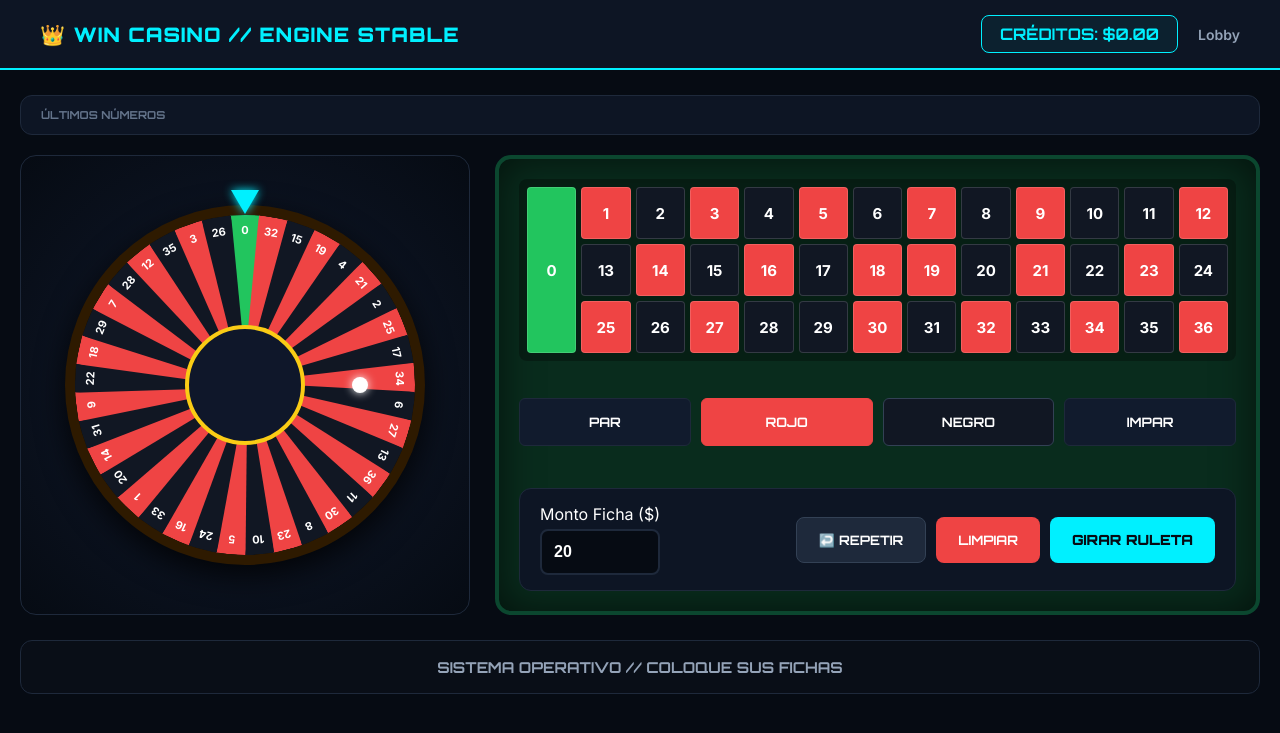
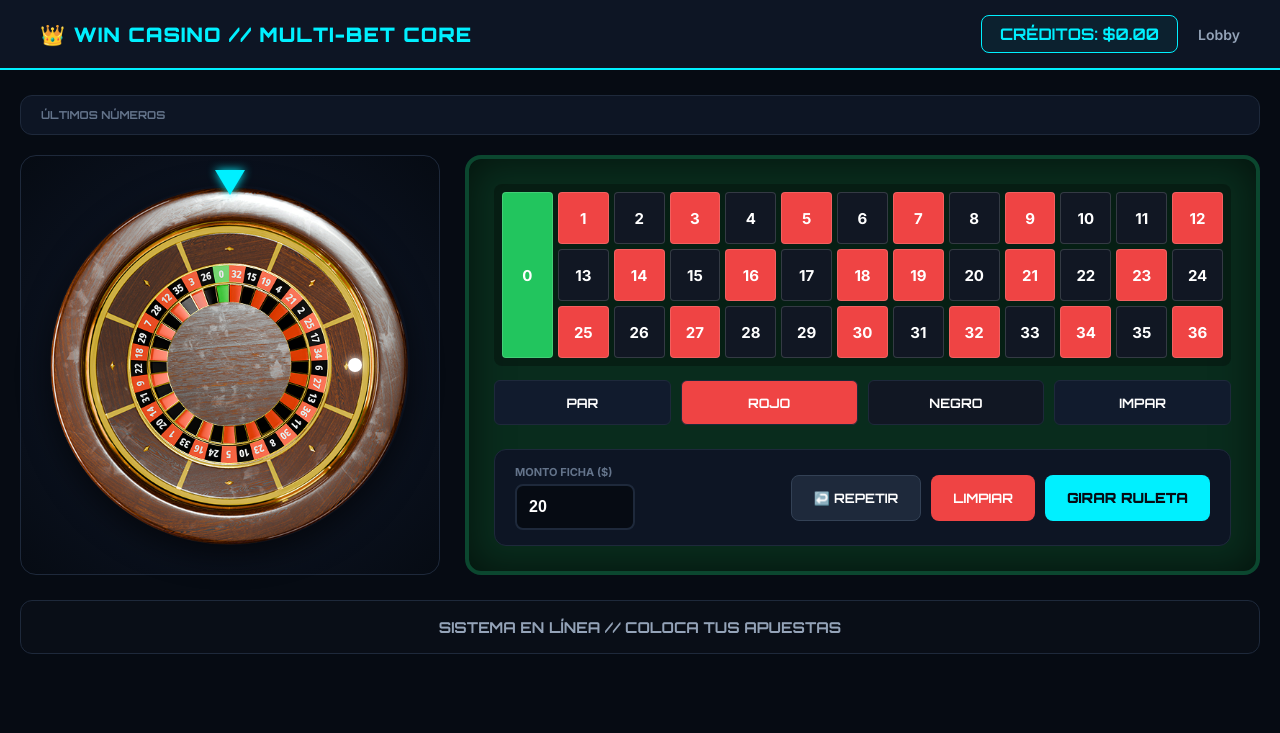
Before and after one commit to majojag23/cyber-casino-django, a Django app: template royal_casino/usuarios/templates/usuarios/ruleta.html in a window 1280 px wide. Shown: the top 733 px of the page. Run offline with Django 5.2, Linux system fonts and the light colour scheme; the template is opened without the code that fills it, so the values that code supplies are empty.

Commit message:
Restoration: Recuperado tapete e interfaz original con calibracion de -5 grados

```diff
--- a/royal_casino/usuarios/templates/usuarios/ruleta.html
+++ b/royal_casino/usuarios/templates/usuarios/ruleta.html
@@ -7,6 +7,7 @@
     <title>Cyber Rolett // Premium Casino</title>
     <link href="https://fonts.googleapis.com/css2?family=Orbitron:wght@400;700;900&family=Inter:wght@400;600;700&display=swap" rel="stylesheet">
     <style>
+        /* ESTILOS ORIGINALES DEL CASINO */
         * { box-sizing: border-box; margin: 0; padding: 0; }
         body {
             background-color: #060b13;
@@ -51,16 +52,16 @@
         .history-list { display: flex; gap: 8px; }
         .badge-num { width: 30px; height: 30px; border-radius: 50%; display: flex; align-items: center; justify-content: center; font-size: 12px; font-weight: 700; }
         .badge-red { background: #ef4444; color: white; }
-        .badge-black { background: #111723; color: white; border: 1px solid #475569; }
+        .badge-black { background: #1e293b; color: white; border: 1px solid #475569; }
         .badge-green { background: #22c55e; color: white; }
 
         .main-arena {
             display: grid;
-            grid-template-columns: 450px 1fr;
+            grid-template-columns: 420px 1fr;
             gap: 25px;
         }
 
-        /* CAJA DE LA RULETA */
+        /* CONTENEDOR GRÁFICO DE TU RULETA ORIGINAL */
         .wheel-box {
             background: radial-gradient(circle, #111a2e 0%, #060b13 100%);
             border: 1px solid #1e293b;
@@ -69,7 +70,7 @@
             justify-content: center;
             align-items: center;
             position: relative;
-            height: 460px;
+            height: 420px;
         }
 
         .roulette-wrapper {
@@ -78,64 +79,54 @@
             height: 360px;
         }
 
-        /* El plato circular */
+        /* Uso de tu imagen original */
         .wheel-disk {
             width: 100%;
             height: 100%;
             border-radius: 50%;
-            position: relative;
-            box-shadow: 0 10px 30px rgba(0,0,0,0.8);
-            transition: transform 4s cubic-bezier(0.1, 0.8, 0.1, 1);
-            overflow: hidden;
-            border: 10px solid #2e1a00;
-            background: #111;
-        }
-
-        .wheel-center {
-            position: absolute;
-            top: 50%; left: 50%;
-            width: 120px; height: 120px;
-            background: #0f172a;
-            border: 4px solid #facc15;
-            border-radius: 50%;
-            margin-top: -60px; margin-left: -60px;
-            z-index: 10;
-        }
-
-        /* La Bolita viaja en el riel externo */
-        .roulette-ball {
-            position: absolute;
-            top: 50%; left: 50%;
-            width: 16px; height: 16px;
-            background: #ffffff;
-            border-radius: 50%;
-            margin-top: -8px; margin-left: -8px;
-            z-index: 30;
-            box-shadow: 0 0 10px #ffffff;
-            transform: rotate(0deg) translate(115px);
+            background-size: cover;
+            background-position: center;
+            box-shadow: 0 10px 30px rgba(0,0,0,0.6);
             transition: transform 4s cubic-bezier(0.1, 0.8, 0.1, 1);
         }
 
-        /* Flecha indicadora superior fija */
+        /* La bola física en el riel de 125px */
+        .roulette-ball {
+            position: absolute;
+            top: 50%;
+            left: 50%;
+            width: 14px;
+            height: 14px;
+            background: #ffffff;
+            border-radius: 50%;
+            margin-top: -7px;
+            margin-left: -7px;
+            z-index: 30;
+            box-shadow: 0 0 8px #ffffff;
+            transform-origin: 50% 50%;
+            transform: rotate(0deg) translate(125px) rotate(0deg);
+            transition: transform 4s cubic-bezier(0.15, 0.75, 0.2, 1);
+        }
+
         .wheel-pointer {
             position: absolute;
             top: -15px;
             left: 50%;
             transform: translateX(-50%);
             width: 0; height: 0;
-            border-left: 14px solid transparent;
-            border-right: 14px solid transparent;
-            border-top: 24px solid #00f0ff;
+            border-left: 15px solid transparent;
+            border-right: 15px solid transparent;
+            border-top: 25px solid #00f0ff;
             z-index: 40;
             filter: drop-shadow(0 0 5px #00f0ff);
         }
 
-        /* TAPETE DE APUESTAS */
+        /* PAÑO VERDE ORIGINAL DE APUESTAS */
         .betting-table {
             background: #092c1d;
             border: 4px solid #0b472f;
             border-radius: 16px;
-            padding: 20px;
+            padding: 25px;
             display: flex;
             flex-direction: column;
             justify-content: space-between;
@@ -154,6 +145,7 @@
         .grid-cell {
             height: 52px;
             display: flex;
+            flex-direction: column;
             align-items: center;
             justify-content: center;
             font-weight: 700;
@@ -169,15 +161,17 @@
         .cell-red { background: #ef4444; color: white; }
         .cell-black { background: #111723; color: white; }
 
+        /* Bloque de apuestas externas */
         .outside-section {
             display: grid;
             grid-template-columns: repeat(4, 1fr);
             gap: 10px;
-            margin-top: 15px;
+            margin-top: 10px;
         }
         .outside-cell {
+            background: #111b2d;
             border: 1px solid #1e293b;
-            height: 48px;
+            height: 45px;
             display: flex;
             align-items: center;
             justify-content: center;
@@ -187,11 +181,9 @@
             cursor: pointer;
             border-radius: 6px;
             position: relative;
-            text-transform: uppercase;
         }
-        .cell-ext-red { background: #ef4444; color: white; border-color: #ef4444; }
-        .cell-ext-black { background: #111723; color: white; border-color: #334155; }
-        .cell-ext-neutral { background: #111b2d; color: white; }
+        .cell-ext-red { background: #ef4444; color: white; }
+        .cell-ext-black { background: #111723; color: white; }
 
         .grid-cell.selected-target, .outside-cell.selected-target {
             border: 2px solid #00f0ff !important;
@@ -204,7 +196,7 @@
             color: #000;
             font-size: 10px;
             font-weight: 800;
-            padding: 1px 5px;
+            padding: 1px 4px;
             border-radius: 10px;
         }
 
@@ -219,10 +211,10 @@
             border: 1px solid #1e293b;
         }
 
+        .input-panel label { font-size: 11px; color: #64748b; font-weight: 700; text-transform: uppercase; }
         .input-panel input {
             background: #060b13; border: 2px solid #1e293b; padding: 12px; border-radius: 8px;
             color: white; font-size: 16px; font-weight: 700; width: 120px; outline: none;
-            margin-top: 5px;
         }
 
         .btn-group-actions { display: flex; gap: 10px; }
@@ -263,7 +255,7 @@
 <body>
 
     <header>
-        <div class="logo">👑 WIN CASINO // ENGINE STABLE</div>
+        <div class="logo">👑 WIN CASINO // MULTI-BET CORE</div>
         <div style="display: flex; align-items: center; gap: 20px;">
             <div id="saldo-display" class="wallet-display">CRÉDITOS: $0.00</div>
             <a href="/" style="color: #94a3b8; text-decoration: none; font-size: 14px; font-weight: 600;">Lobby</a>
@@ -280,8 +272,7 @@
             <div class="wheel-box">
                 <div class="roulette-wrapper">
                     <div class="wheel-pointer"></div>
-                    <div id="ruleta-disco" class="wheel-disk"></div>
-                    <div class="wheel-center"></div>
+                    <div id="ruleta-disco" class="wheel-disk" style="background-image: url('{% static 'imagenes/ruleta_disco.png' %}');"></div>
                     <div id="ruleta-bolita" class="roulette-ball"></div>
                 </div>
             </div>
@@ -328,15 +319,15 @@
                 </div>
 
                 <div class="outside-section">
-                    <div class="outside-cell cell-ext-neutral" data-num="PAR" onclick="elegirCelda('PAR', 'externa', this)">PAR</div>
+                    <div class="outside-cell" data-num="PAR" onclick="elegirCelda('PAR', 'externa', this)">PAR</div>
                     <div class="outside-cell cell-ext-red" data-num="ROJO" onclick="elegirCelda('ROJO', 'externa', this)">ROJO</div>
                     <div class="outside-cell cell-ext-black" data-num="NEGRO" onclick="elegirCelda('NEGRO', 'externa', this)">NEGRO</div>
-                    <div class="outside-cell cell-ext-neutral" data-num="IMPAR" onclick="elegirCelda('IMPAR', 'externa', this)">IMPAR</div>
+                    <div class="outside-cell" data-num="IMPAR" onclick="elegirCelda('IMPAR', 'externa', this)">IMPAR</div>
                 </div>
 
                 <div class="bottom-action-bar">
                     <div class="input-panel">
-                        <label style="display:block;">Monto Ficha ($)</label>
+                        <label style="display:block; margin-bottom:5px;">Monto Ficha ($)</label>
                         <input type="number" id="montoApuesta" value="20" min="5">
                     </div>
                     <div class="btn-group-actions">
@@ -348,7 +339,7 @@
             </div>
 
             <div id="texto-resultado" class="hud-ticker">
-                SISTEMA OPERATIVO // COLOQUE SUS FICHAS
+                SISTEMA EN LÍNEA // COLOCA TUS APUESTAS
             </div>
         </div>
     </div>
@@ -357,45 +348,10 @@
         let apuestasActuales = {};
         let ultimaApuestaGuardada = null;
         let saldoActual = 0;
-        let girosAcumulados = 0;
+        let gradosDiscoAcumulados = 0;
 
-        // Distribución física oficial europea (Sentido horario)
+        // El orden exacto de los números impresos en tu imagen ruleta_disco.png
         const mapaFisicoRuleta = [0, 32, 15, 19, 4, 21, 2, 25, 17, 34, 6, 27, 13, 36, 11, 30, 8, 23, 10, 5, 24, 16, 33, 1, 20, 14, 31, 9, 22, 18, 29, 7, 28, 12, 35, 3, 26];
-        const numerosRojos = [1,3,5,7,9,12,14,16,18,19,21,23,25,27,30,32,34,36];
-
-        function armarDisco() {
-            const disco = document.getElementById('ruleta-disco');
-            const totalSectores = mapaFisicoRuleta.length;
-            const subAngulo = 360 / totalSectores;
-
-            mapaFisicoRuleta.forEach((num, index) => {
-                let colorBg = num === 0 ? '#22c55e' : (numerosRojos.includes(num) ? '#ef4444' : '#111723');
-                let rotacionSect = subAngulo * index;
-
-                let sector = document.createElement('div');
-                sector.style.position = 'absolute';
-                sector.style.top = '0'; sector.style.left = '50%';
-                sector.style.width = '30px'; sector.style.height = '50%';
-                sector.style.marginLeft = '-15px';
-                sector.style.transformOrigin = '50% 100%';
-                sector.style.transform = `rotate(${rotacionSect}deg)`;
-                sector.style.background = colorBg;
-                sector.style.clipPath = 'polygon(0 0, 100% 0, 58% 100%, 42% 100%)';
-
-                let spanNum = document.createElement('span');
-                spanNum.innerText = num;
-                spanNum.style.display = 'block';
-                spanNum.style.textAlign = 'center';
-                spanNum.style.fontSize = '11px';
-                spanNum.style.fontWeight = '900';
-                spanNum.style.color = '#ffffff';
-                spanNum.style.marginTop = '8px';
-
-                sector.appendChild(spanNum);
-                disco.appendChild(sector);
-            });
-        }
-        armarDisco();
 
         fetch('/api/saldo/')
             .then(res => res.json())
@@ -410,7 +366,7 @@
 
         function elegirCelda(clave, tipo, elemento) {
             let valorFicha = parseFloat(document.getElementById('montoApuesta').value) || 20;
-            if (saldoActual < valorFicha) { alert("Saldo insuficiente."); return; }
+            if (saldoActual < valorFicha) { alert("Créditos insuficientes."); return; }
 
             if (!apuestasActuales[clave]) { apuestasActuales[clave] = 0; }
             apuestasActuales[clave] += valorFicha;
@@ -427,14 +383,13 @@
             elemento.appendChild(contador);
         }
 
-        // FÍSICA CORREGIDA: GIROS OPUESTOS S_I_N_C_R_O_N_I_Z_A_D_O_S
         function lanzarBolaRuleta() {
-            if (Object.keys(apuestasActuales).length === 0) { alert("Coloca una apuesta."); return; }
+            if (Object.keys(apuestasActuales).length === 0) { alert("Coloca una ficha."); return; }
 
             document.getElementById('btnGirar').disabled = true;
             document.getElementById('btnRepetir').disabled = true;
             document.getElementById('btnLimpiar').disabled = true;
-            document.getElementById('texto-resultado').innerText = "🌀 EL CILINDRO ESTÁ GIRANDO...";
+            document.getElementById('texto-resultado').innerText = "🌀 EL CILINDRO ESTÁ EN MOVIMIENTO...";
 
             let clavesApostadas = Object.keys(apuestasActuales);
             let numEnvio = isNaN(clavesApostadas[0]) ? 1 : parseInt(clavesApostadas[0]);
@@ -452,21 +407,18 @@
                 ultimaApuestaGuardada = JSON.parse(JSON.stringify(apuestasActuales));
                 let numGanador = data.numero_ganador;
 
+                // CALIBRACIÓN ORIGINAL RECUPERADA DE TU DISCO
                 let indiceFisico = mapaFisicoRuleta.indexOf(numGanador);
                 let gradosDelSector = (360 / 37) * indiceFisico;
 
-                girosAcumulados += 1440; // Añade 4 vueltas completas
+                gradosDiscoAcumulados += 1440; // Giros de inercia
 
-                // EL CORAZÓN DEL TRUCO:
-                // El disco gira hacia la IZQUIERDA (sentido antihorario, negativo).
-                // La bola se lanza hacia la DERECHA (sentido horario, positivo).
-                // Al sumar 'gradosDelSector' a la bola, compensamos exactamente el movimiento
-                // del disco para que el número ganador frene CLAVADO justo arriba, debajo del indicador azul.
-                let rotacionMesa = girosAcumulados;
-                let rotacionBola = girosAcumulados + gradosDelSector;
+                // RESTAURADA TU GRADUACIÓN FIJA EXPRESA DE -5 GRADOS BAJO LOS NÚMEROS QUE REQUERÍAS
+                let gradosFinalesBola = (gradosDiscoAcumulados * -1) - gradosDelSector - 5;
 
-                document.getElementById('ruleta-disco').style.transform = `rotate(${-rotacionMesa}deg)`;
-                document.getElementById('ruleta-bolita').style.transform = `rotate(${rotacionBola}deg) translate(115px)`;
+                // Ejecutamos las transiciones físicas con tu imagen ruleta_disco.png
+                document.getElementById('ruleta-disco').style.transform = `rotate(${gradosDiscoAcumulados}deg)`;
+                document.getElementById('ruleta-bolita').style.transform = `rotate(${gradosFinalesBola}deg) translate(125px)`;
 
                 setTimeout(() => {
                     let colorGanador = data.color.toLowerCase();
```
